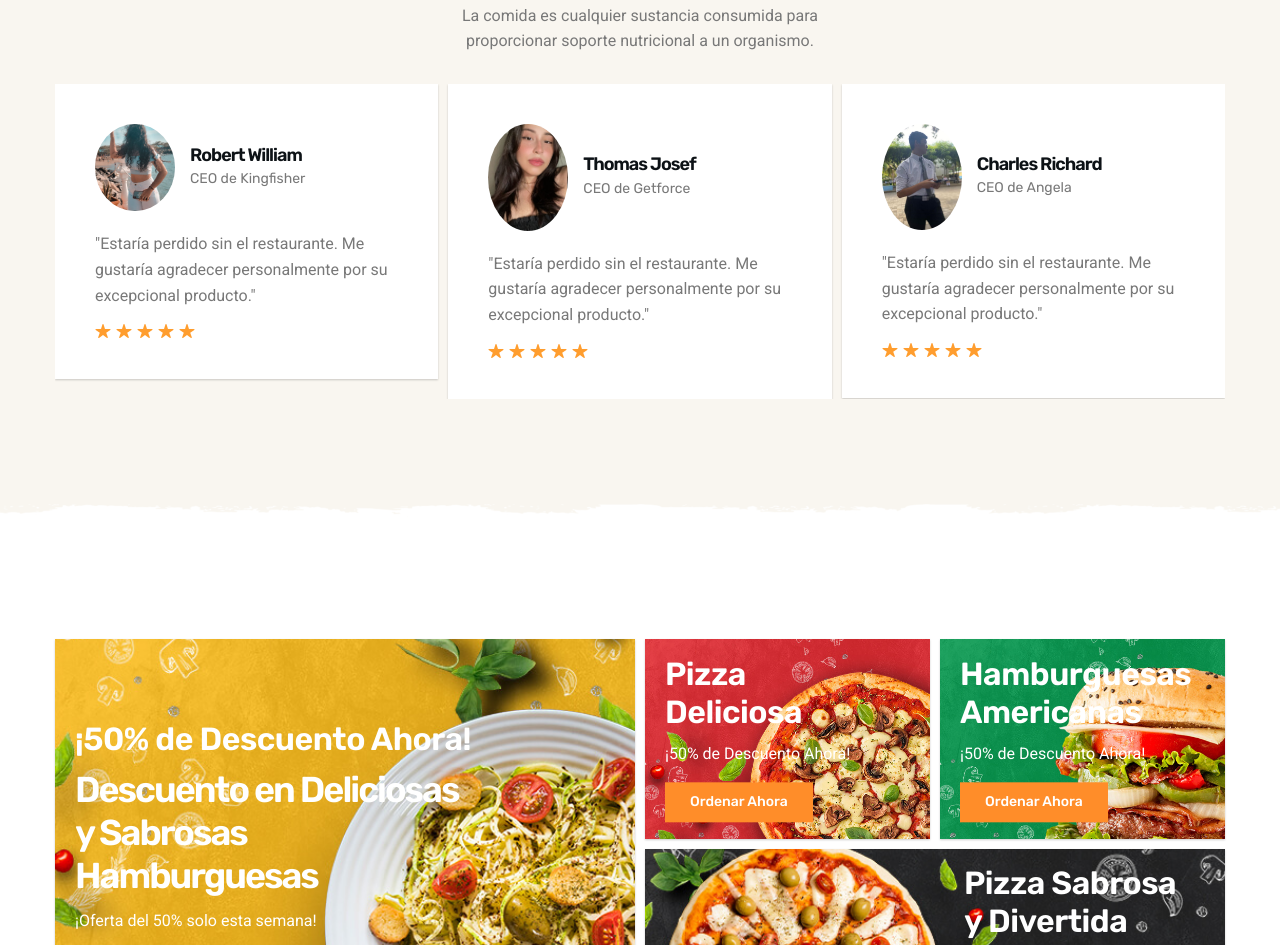
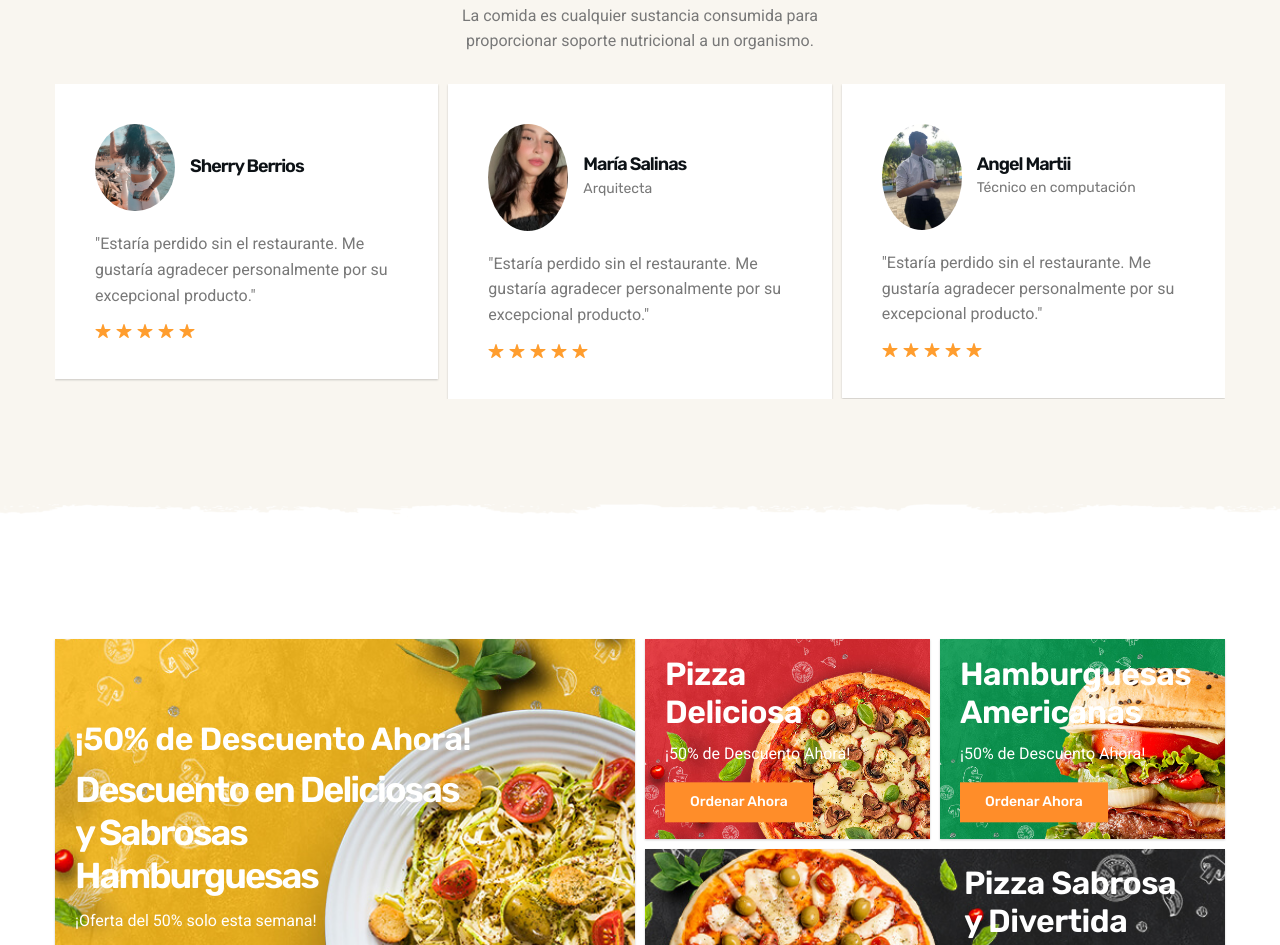
Before and after one commit to OsmaldoKr/MG-WEBSITE, a plain HTML site: page index.html in a window 1280 px wide. Shown: the part 7479-8424 px from the top of the page. Drawn offline with nearby package versions, Linux system fonts and the light colour scheme.

Commit message:
Actualizar index.html

```diff
--- a/index.html
+++ b/index.html
@@ -713,9 +713,8 @@
                   </figure>
 
                   <div>
-                    <h3 class="h4 testi-name">Robert William</h3>
+                    <h3 class="h4 testi-name">Sherry Berrios</h3>
 
-                    <p class="testi-title">CEO de Kingfisher</p>
                   </div>
 
                 </div>
@@ -745,9 +744,9 @@
                   </figure>
 
                   <div>
-                    <h3 class="h4 testi-name">Thomas Josef</h3>
+                    <h3 class="h4 testi-name">María Salinas</h3>
 
-                    <p class="testi-title">CEO de Getforce</p>
+                    <p class="testi-title">Arquitecta</p>
                   </div>
 
                 </div>
@@ -777,9 +776,9 @@
                   </figure>
 
                   <div>
-                    <h3 class="h4 testi-name">Charles Richard</h3>
+                    <h3 class="h4 testi-name">Angel Martii</h3>
 
-                    <p class="testi-title">CEO de Angela</p>
+                    <p class="testi-title">Técnico en computación</p>
                   </div>
 
                 </div>
```
